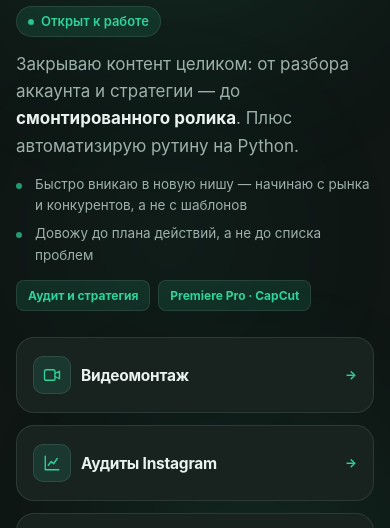
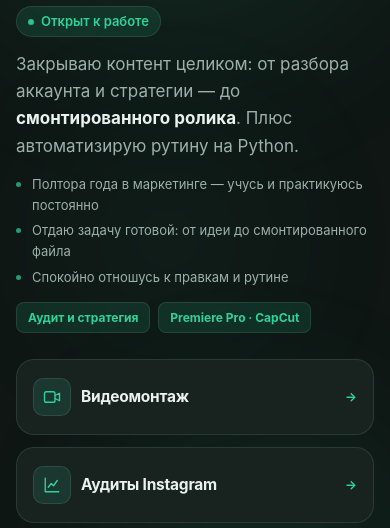
Before and after one commit to crauseipad-star/portfolio, a plain HTML site: page index.html in a window 390 px wide. Shown: the part 251-779 px from the top of the page. Drawn offline with Linux system fonts and the light colour scheme.

Commit message:
Переписать три факта на главном экране
Прежние формулировки заявляли метод работы («начинаю с рынка,
а не с шаблонов») — агентство может работать иначе, и это читается
как готовность делать по-своему. Новые закрывают типичные вопросы
к джуну: обучаемость, законченный результат, отношение к правкам.

На узких экранах третья строка больше не скрывается — вместо этого
уменьшены отступы и кегль.

Co-Authored-By: Claude Opus 5 <noreply@anthropic.com>

```diff
--- a/index.html
+++ b/index.html
@@ -488,7 +488,9 @@ a{color:inherit}
   .card .go{margin-top:0;margin-left:auto}
   .card .go span:not(.arr){display:none}
   .wrap{padding:0 16px}
-  .hero-facts span:nth-child(3){display:none}
+  .hero-facts{gap:5px}
+  .hero-facts span{font-size:13px;padding-left:16px}
+  .hero-facts span::before{width:5px;height:5px;top:8px}
   .hero-tags .chip:nth-child(3){display:none}
 }
 @media (prefers-reduced-motion:reduce){
@@ -540,9 +542,9 @@ a{color:inherit}
           Плюс автоматизирую рутину на Python.
         </p>
         <div class="hero-facts">
-          <span>Быстро вникаю в новую нишу — начинаю с рынка и конкурентов, а не с шаблонов</span>
-          <span>Довожу до плана действий, а не до списка проблем</span>
-          <span>Полтора года в маркетинге</span>
+          <span>Полтора года в маркетинге — учусь и практикуюсь постоянно</span>
+          <span>Отдаю задачу готовой: от идеи до смонтированного файла</span>
+          <span>Спокойно отношусь к правкам и рутине</span>
         </div>
         <div class="hero-tags">
           <span class="chip">Аудит и стратегия</span>
```
